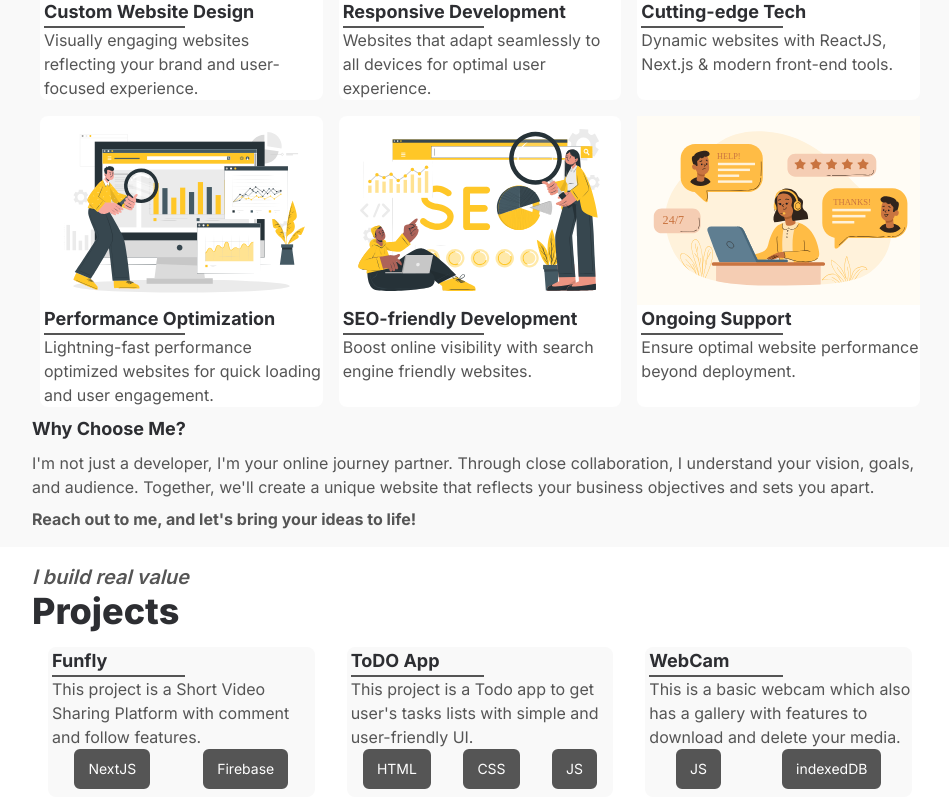
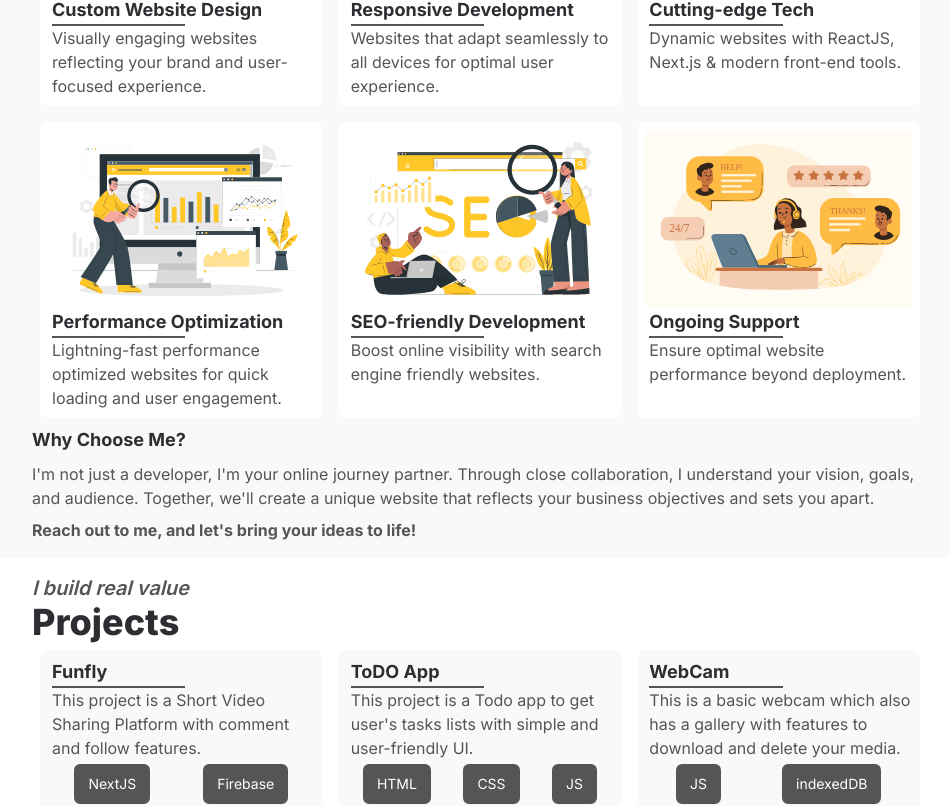
Before and after one commit to thissideaditya/Portfolio, a Next.js app: page / in a window 1280 px wide. Shown: the part 2030-2836 px from the top of the page, without its empty margins (160-1109 px from the left). Built offline with nearby package versions, Linux system fonts and the light colour scheme.

Commit message:
padding added

```diff
--- a/components/Projects.js
+++ b/components/Projects.js
@@ -23,10 +23,10 @@ const Projects = () => {
             projectList.map((item, index) => {
               return(
                 <Link href={item.link} target='blank'>
-                  <div key={index} className='m-4 hover:scale-105 duration-300 rounded-lg bg-[#f9f9f9]'>
+                  <div key={index} className='m-2 p-2 hover:scale-105 duration-300 rounded-lg bg-[#f9f9f9]'>
                     <p className='text-[#2d2e32] text-lg font-bold ml-1'>{item.projectName}</p>
                     <p className='w-[30%] md:w-[50%] h-0.5 bg-[#555555] ml-1'></p>
-                    <p className='text-[#555555] text-base ml-1'>{item.projectData}</p>
+                    <p className='text-[#555555] text-base ml-1 pb-1'>{item.projectData}</p>
                     <div className='flex justify-around items-center'>
                       {Array.isArray(item.techStack) && item.techStack.length > 0 && (
                         item.techStack.map((tech, index) => {
--- a/components/Services.js
+++ b/components/Services.js
@@ -21,7 +21,7 @@ const Services = () => {
       <div className='md:grid md:grid-rows-2 grid-cols-3 ml-[15%] mr-[15%]'>
         {serviceList.map((item, index) => {
           return(
-            <div className='m-2 hover:scale-105 duration-300 rounded-lg bg-white'>
+            <div className='m-2 hover:scale-105 duration-300 rounded-lg bg-white p-2'>
               {/* border-2 */}
               <div>
                 <img className='object-cover' src={item.image} alt="" />
```
